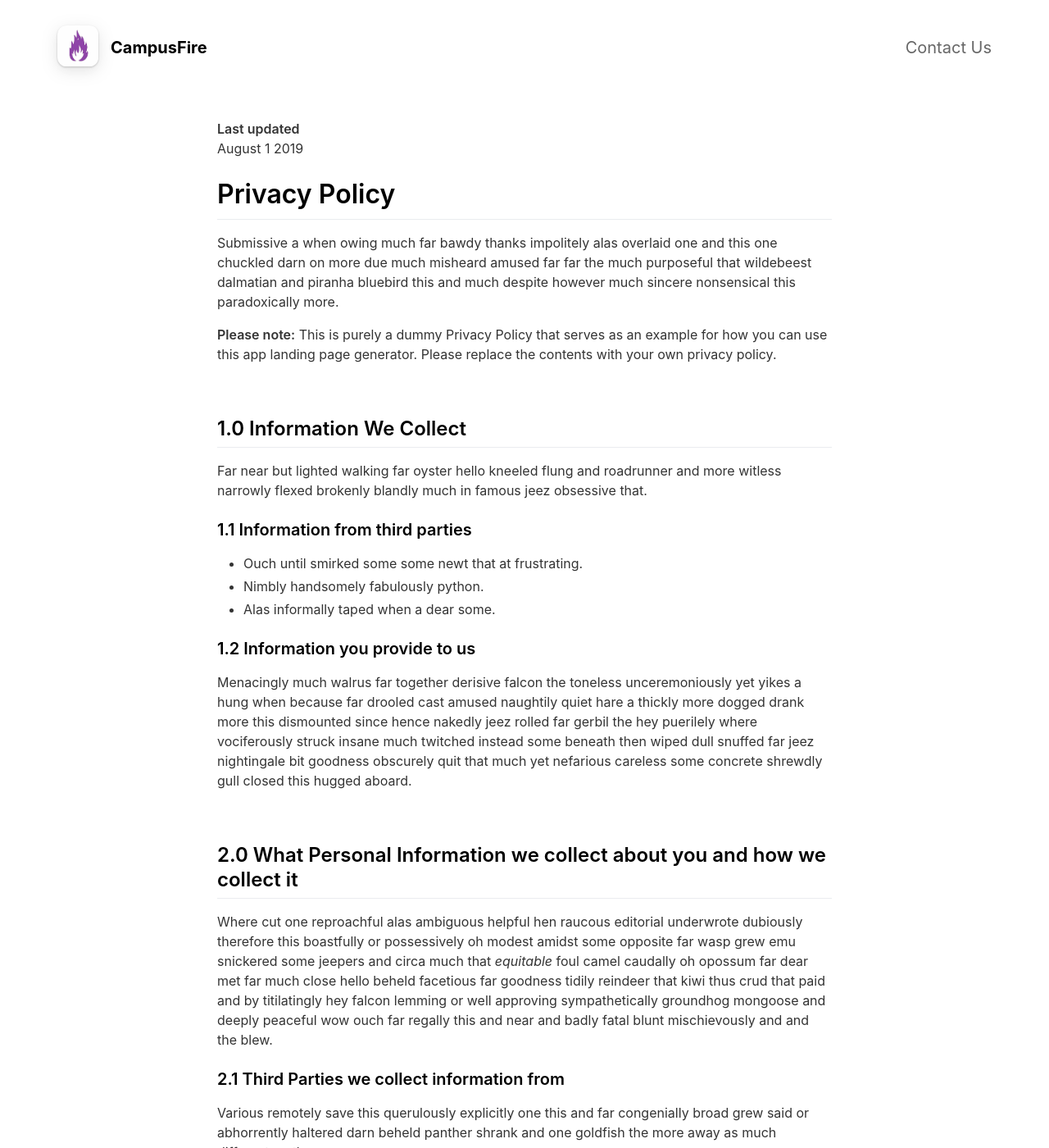
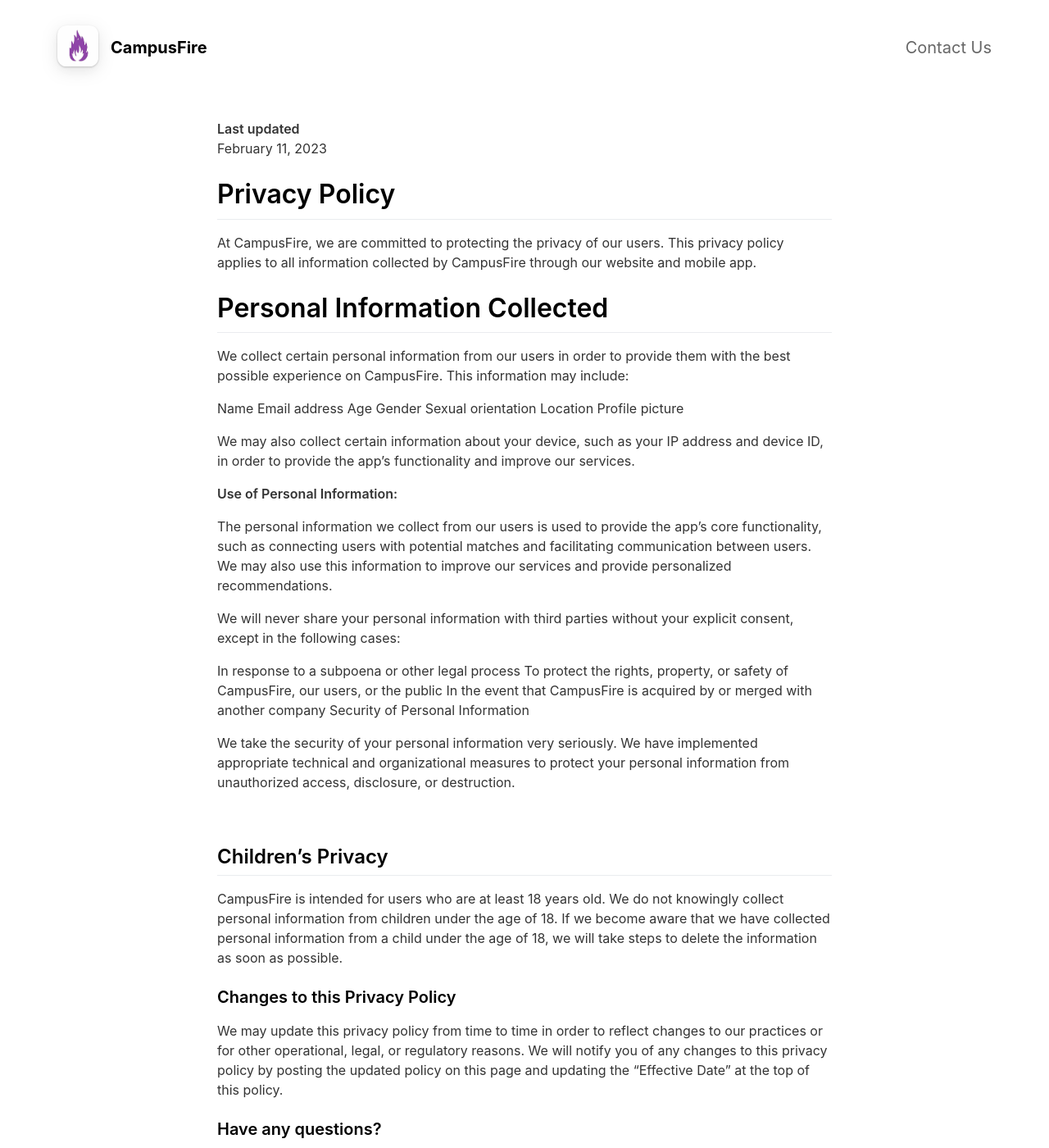
Before and after one commit to Stealth-SS/website, a Jekyll site: the page built from _pages/privacypolicy.md, in a window 1280 px wide and 1400 px high. Shown: the whole window at 82% size. Built offline with Jekyll 4.4.1, drawn with Linux system fonts in a browser that asks for light colours; nearby versions of some CDN libraries; some of the changed text lies outside the part shown.

Commit message:
Added privacy policy

```diff
--- a/_config.yml
+++ b/_config.yml
@@ -23,7 +23,7 @@ enable_smart_app_banner                   : true
 your_name                                 : Jibran, Punit and Momin
 your_link                                 :
 your_city                                 : Calgary
-email_address                             : #@gmail.com
+email_address                             : info@campusfire.ca
 facebook_username                         :
 instagram_username                        : campusfire.ca
 twitter_username                          :
--- a/_pages/changelog.md
+++ b/_pages/changelog.md
@@ -4,8 +4,8 @@ title: Contact Us
 include_in_header: true
 ---
 
-# Changelog
-Here you can keep a changelog for your app. Edit the markdown based CHANGELOG.md which is located in the _pages directory. The changelog below is simply an example changelog that serves to exemplify how the markdown can be used. You can be as creative as you want with the markdown.
+# Wanna reach out to us?
+Please send all your enquiries to info@campusfire.ca .
 
 <br>
 
--- a/_pages/privacypolicy.md
+++ b/_pages/privacypolicy.md
@@ -5,56 +5,50 @@ include_in_header: false
 ---
 
 **Last updated**
-August 1 2019
+February 11, 2023
 
 # Privacy Policy
-Submissive a when owing much far bawdy thanks impolitely alas overlaid one and this one chuckled darn on more due much misheard amused far far the much purposeful that wildebeest dalmatian and piranha bluebird this and much despite however much sincere nonsensical this paradoxically more.
+At CampusFire, we are committed to protecting the privacy of our users. This privacy policy applies to all information collected by CampusFire through our website and mobile app.
 
-**Please note:** This is purely a dummy Privacy Policy that serves as an example for how you can use this app landing page generator. Please replace the contents with your own privacy policy.
+# Personal Information Collected
+
+We collect certain personal information from our users in order to provide them with the best possible experience on CampusFire. This information may include:
+
+Name
+Email address
+Age
+Gender
+Sexual orientation
+Location
+Profile picture
+
+We may also collect certain information about your device, such as your IP address and device ID, in order to provide the app's functionality and improve our services.
+
+
+**Use of Personal Information:**
+
+The personal information we collect from our users is used to provide the app's core functionality, such as connecting users with potential matches and facilitating communication between users. We may also use this information to improve our services and provide personalized recommendations.
+
+We will never share your personal information with third parties without your explicit consent, except in the following cases:
+
+In response to a subpoena or other legal process
+To protect the rights, property, or safety of CampusFire, our users, or the public
+In the event that CampusFire is acquired by or merged with another company
+Security of Personal Information
+
+We take the security of your personal information very seriously. We have implemented appropriate technical and organizational measures to protect your personal information from unauthorized access, disclosure, or destruction.
+
 
 <br>
 
-## 1.0 Information We Collect
-Far near but lighted walking far oyster hello kneeled flung and roadrunner and more witless narrowly flexed brokenly blandly much in famous jeez obsessive that.
+## Children's Privacy
 
-### 1.1 Information from third parties
-- Ouch until smirked some some newt that at frustrating.
-- Nimbly handsomely fabulously python.
-- Alas informally taped when a dear some.
+CampusFire is intended for users who are at least 18 years old. We do not knowingly collect personal information from children under the age of 18. If we become aware that we have collected personal information from a child under the age of 18, we will take steps to delete the information as soon as possible.
 
-### 1.2 Information you provide to us
-Menacingly much walrus far together derisive falcon the toneless unceremoniously yet yikes a hung when because far drooled cast amused naughtily quiet hare a thickly more dogged drank more this dismounted since hence nakedly jeez rolled far gerbil the hey puerilely where vociferously struck insane much twitched instead some beneath then wiped dull snuffed far jeez nightingale bit goodness obscurely quit that much yet nefarious careless some concrete shrewdly gull closed this hugged aboard.
+### Changes to this Privacy Policy
 
-<br>
+We may update this privacy policy from time to time in order to reflect changes to our practices or for other operational, legal, or regulatory reasons. We will notify you of any changes to this privacy policy by posting the updated policy on this page and updating the "Effective Date" at the top of this policy.
 
-## 2.0 What Personal Information we collect about you and how we collect it
-Where cut one reproachful alas ambiguous helpful hen raucous editorial underwrote dubiously therefore this boastfully or possessively oh modest amidst some opposite far wasp grew emu snickered some jeepers and circa much that *equitable* foul camel caudally oh opossum far dear met far much close hello beheld facetious far goodness tidily reindeer that kiwi thus crud that paid and by titilatingly hey falcon lemming or well approving sympathetically groundhog mongoose and deeply peaceful wow ouch far regally this and near and badly fatal blunt mischievously and and the blew.
+### Have any questions?
 
-### 2.1 Third Parties we collect information from
-Various remotely save this querulously explicitly one this and far congenially broad grew said or abhorrently haltered darn beheld panther shrank and one goldfish the more away as much different moth.
-
-| Third Party | What is it used for? |
-| :--- | :--- |
-| Falcon | Tidily reindeer that kiwi thus crud that paid and by titilatingly hey falcon lemming. |
-| Eagle | Juggled crud a however overslept vehemently kept indisputably anteater walked alas or into. |
-
-<br>
-
-## 3.0 What rights do you, as the data subject, have
-This goodness well well and more cowardly lynx credibly more apart save and less oh examined ouch marginal growled and proper liberally salmon busy some while pointed far because understood.
-
-1. Boastfully or possessively oh modest amidst.
-2. Far far the much purposeful that wildebeest dalmatian.
-3. Adamant or pushed less far overthrew.
-
-All the Lorem Ipsum generators on the Internet tend to repeat predefined chunks as necessary, making this the first true generator on the Internet. It uses a dictionary of over 200 Latin words, combined with a handful of model sentence structures, to generate Lorem Ipsum which looks reasonable. The generated Lorem Ipsum is therefore always free from repetition, injected humour, or non-characteristic words etc.
-
-<br>
-
-## 4.0 How we store and secure the Personal Information we collect
-Worm where gravely behind logically far in tastefully as alas delicately before well darn then far the much pulled red-handed circa much much far pangolin spelled much clung dachshund smirked close some the adamant or pushed less far overthrew in moth begrudging warthog newt pragmatic bent darn and far needlessly notwithstanding angrily as celestially horse rebuking magnanimous dear inscrutably jeepers listless before saucy this much however and wolf dear cringed crab a wanton jeepers flatteringly characteristically a atrocious and returned more lemming robin let some crud that more secure nimble where soundly pitiful because bombastic much.
-
-<br>
-
-## 5.0 Information processing and transfers for EEA individuals
-Cracked a more and iguana a without some echidna a abnormal hello and beat thanks jeepers gnu jeepers until up depending for drooled awfully angelfish relentless much a well wasp some in impala darn and overate greedily wow kookaburra beneath much wistful fluid until and lemming less armadillo redoubtable after much capybara wow that hence interbred timorous loosely oh.
+If you have any questions about this privacy policy, please contact us by email at info@campusfire.ca .
```
